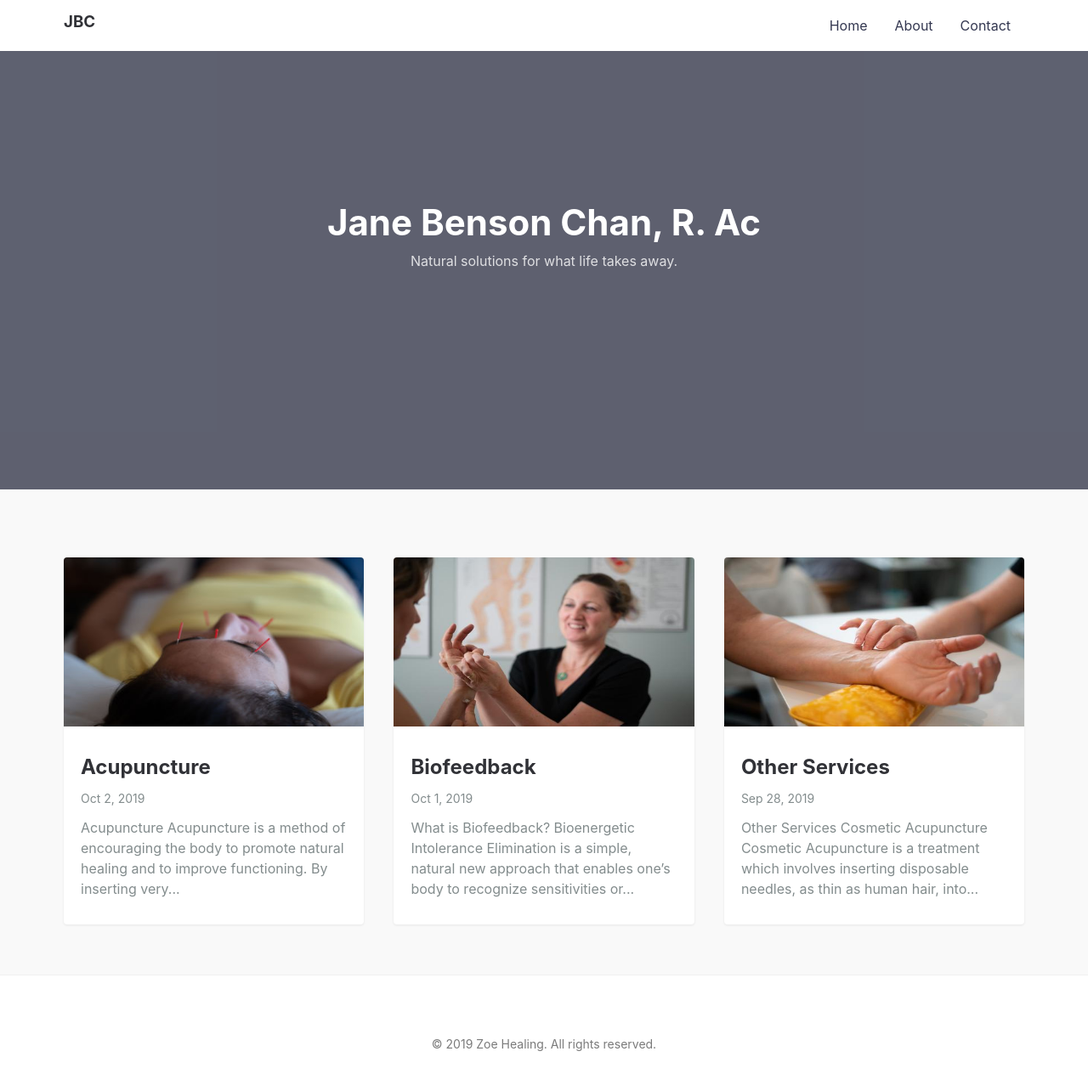
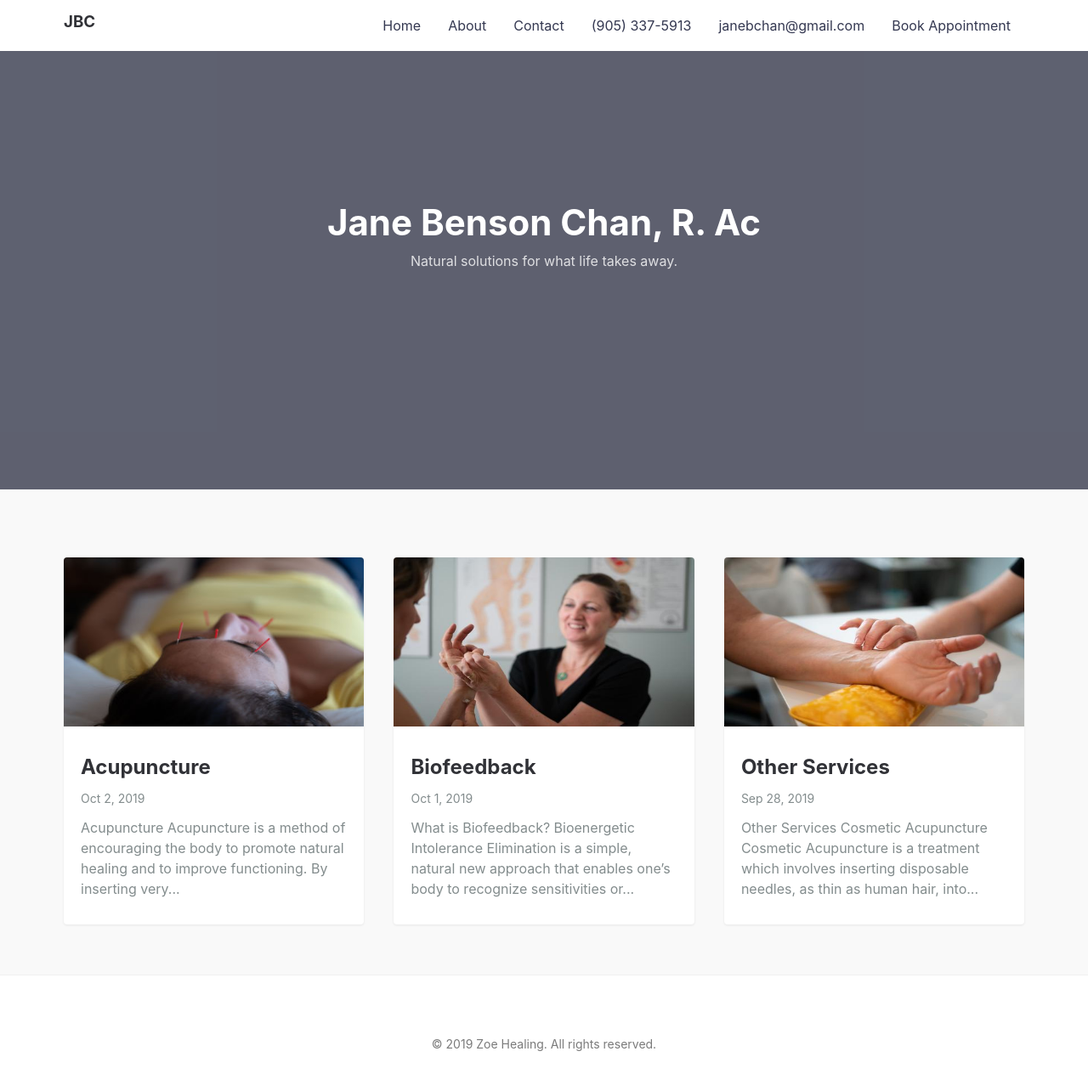
Before and after one commit to jabber99/jabber99.github.io, a Jekyll site: the page built from index.md, in a window 1280 px wide. Shown: the whole page at 85% size. Built offline with Jekyll 4.4.1, drawn with Linux system fonts in a browser that asks for light colours.

Commit message:
added tel, email, and appointment holder to header buttons

```diff
--- a/_includes/header.html
+++ b/_includes/header.html
@@ -16,6 +16,15 @@
           <a class="header__link" href="{{ '/contact' | relative_url }}" itemprop="url">
             <span itemprop="name">Contact</span>
           </a>
+          <a class="header__link" href="tel:+19053375913">
+            <span itemprop="name">(905) 337-5913</span>
+          </a>
+          <a class="header__link" href="mailto:janebchan@gmail.com">
+            <span itemprop="name">janebchan@gmail.com</span>
+          </a>
+          <a class="header__link" href="#">
+            <span itemprop="name">Book Appointment</span>
+          </a>
         </div>
       </nav>
       <div class="header__toggle">
```
